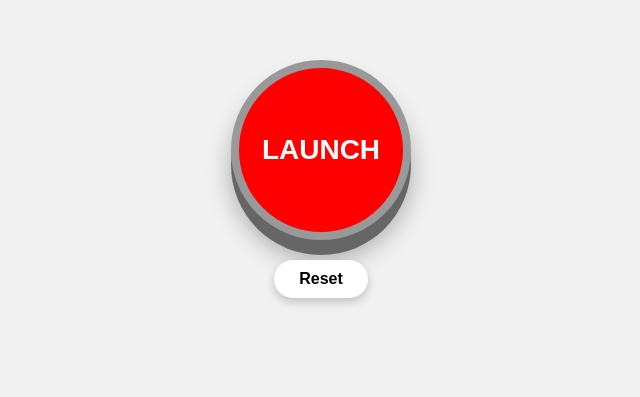
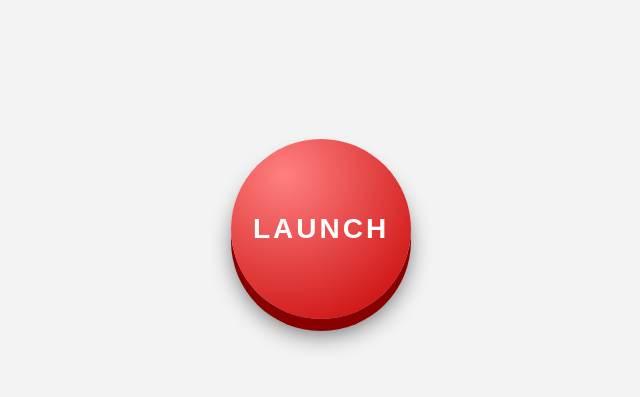
Before and after one commit to Boscovi4/cubetest, a plain HTML site: page index.html in a window 1280 px wide. Shown: the part 173-570 px from the top of the page, without its empty margins (319-959 px from the left). Drawn offline with Linux system fonts and the light colour scheme.

Commit message:
Revamp launch button and add spark effects
Updated the launch button design and added spark animations.

```diff
--- a/index.html
+++ b/index.html
@@ -1,24 +1,116 @@
 <!DOCTYPE html>
 <html lang="en">
 <head>
-    <meta charset="UTF-8" />
-    <title>Launch Button Celebration</title>
-    <link rel="stylesheet" href="style.css">
+<meta charset="UTF-8" />
+<title>Launch Button</title>
+<style>
+  body {
+    min-height: 100vh;
+    display: flex;
+    align-items: center;
+    justify-content: center;
+    background: #f3f3f3;
+    font-family: system-ui, -apple-system, BlinkMacSystemFont, "Segoe UI",
+      sans-serif;
+  }
+
+  .launch-button {
+    position: relative;
+    border: none;
+    outline: none;
+    cursor: pointer;
+    padding: 0;
+    background: transparent;
+  }
+
+  /* Grey base */
+  .launch-button::before {
+    content: "";
+    position: absolute;
+    inset: 10px;
+    border-radius: 999px;
+    background: #c9c9c9;
+    box-shadow: 0 6px 10px rgba(0, 0, 0, 0.45) inset,
+                0 10px 18px rgba(0, 0, 0, 0.35);
+  }
+
+  /* Red top */
+  .launch-top {
+    position: relative;
+    width: 180px;
+    height: 180px;
+    border-radius: 50%;
+    background: radial-gradient(circle at 30% 20%, #ff8080, #c60000);
+    box-shadow: 0 12px 0 #890000, 0 18px 22px rgba(0, 0, 0, 0.4);
+    display: flex;
+    align-items: center;
+    justify-content: center;
+    color: #ffffff;
+    font-weight: 700;
+    font-size: 28px;
+    letter-spacing: 3px;
+    text-transform: uppercase;
+    transform: translateY(-6px);
+    transition: transform 0.08s ease, box-shadow 0.08s ease;
+    z-index: 1;
+  }
+
+  .launch-button:active .launch-top {
+    transform: translateY(0px);
+    box-shadow: 0 3px 0 #890000, 0 8px 12px rgba(0, 0, 0, 0.6);
+  }
+
+  /* Sparks */
+  .spark {
+    position: absolute;
+    width: 8px;
+    height: 8px;
+    border-radius: 50%;
+    background: #ffd27a;
+    opacity: 0;
+    top: 50%;
+    left: 50%;
+    transform: translate(-50%, -50%);
+    pointer-events: none;
+  }
+
+  .s1 { --dx: 0px;  --dy: -70px; }
+  .s2 { --dx: 55px; --dy: -25px; }
+  .s3 { --dx: 55px; --dy: 25px; }
+  .s4 { --dx: 0px;  --dy: 70px; }
+  .s5 { --dx: -55px; --dy: 25px; }
+  .s6 { --dx: -55px; --dy: -25px; }
+
+  @keyframes sparkFly {
+    0% {
+      transform: translate(-50%, -50%) scale(0.7);
+      opacity: 1;
+    }
+    100% {
+      transform: translate(calc(-50% + var(--dx)), calc(-50% + var(--dy)))
+                 scale(0.1);
+      opacity: 0;
+    }
+  }
+
+  .launch-button:active .spark {
+    animation: sparkFly 0.4s ease-out;
+  }
+</style>
 </head>
 <body>
 
-<div class="app">
-    <button class="launch-btn" onclick="celebrate()">LAUNCH</button>
-    <div>
-        <button class="reset-btn" onclick="resetCelebration()">Reset</button>
-    </div>
-    <h1 id="launchedText">LAUNCHED!</h1>
-</div>
+<button class="launch-button">
+  <div class="launch-top">LAUNCH</div>
 
-<audio id="launchSound" src="rocket-launch.mp3" preload="auto"></audio>
+  <!-- sparks -->
+  <span class="spark s1"></span>
+  <span class="spark s2"></span>
+  <span class="spark s3"></span>
+  <span class="spark s4"></span>
+  <span class="spark s5"></span>
+  <span class="spark s6"></span>
+</button>
 
-<canvas id="fireworksCanvas"></canvas>
-
-<script src="script.js"></script>
 </body>
 </html>
```
